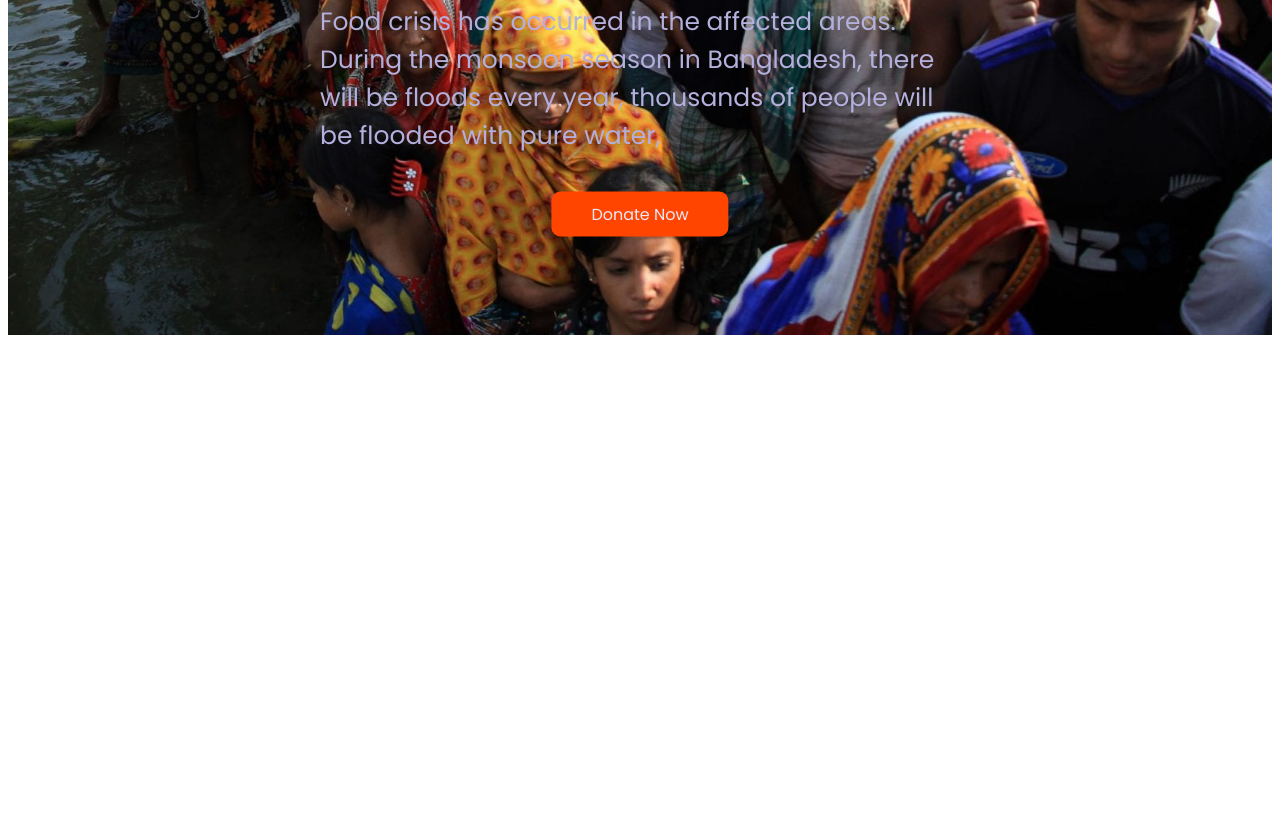
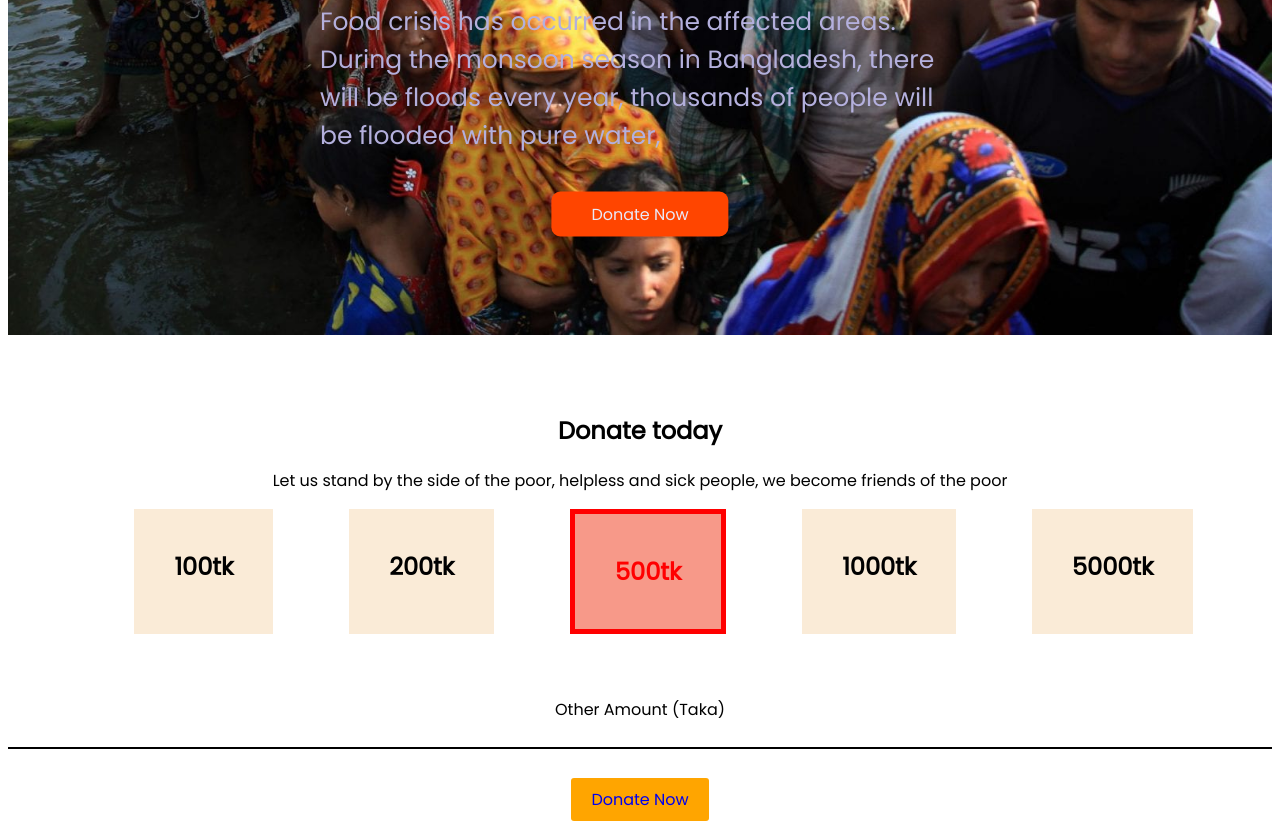
Before and after one commit to sajibuddintuhin/fast-assignment, a plain HTML site: page index.html in a window 1280 px wide. Shown: the part 506-1327 px from the top of the page. Before the commit the page ends 856 px from the top, so only its background shows below. Drawn offline with Linux system fonts and the light colour scheme; a web font is replaced by a local one.

Commit message:
threed cmm

```diff
--- a/index.html
+++ b/index.html
@@ -18,11 +18,31 @@
             <div class="in-need"><h1>More In Need</h1></div>
             <p class="food-crisis">Food crisis has occurred in the affected areas. During the monsoon season in Bangladesh, there will be floods every year, thousands of people will be flooded with pure water,</p>
             <a id="Donate" href="">Donate Now</a>
+         </div>
+    </section>
 
-
+    <section class="today">
+        <div class="donate-today">
+            <h1>Donate today</h1>
+            <p>Let us stand by the side of the poor, helpless and sick people, we become friends of the poor</p>
         </div>
     </section>
 
+    <section class="amount">
+        <div id="one-hundred"><h1>100tk</h1></div>
+        <div id="tow-hundred"><h1>200tk</h1></div>
+        <div id="three-hundred"><h1>500tk</h1></div>
+        <div id="one-thousand"><h1>1000tk</h1></div>
+        <div id="five-thousand"><h1>5000tk</h1></div>
+    </section>
+    <div>
+        <div class="Other-Amount">
+            <p>Other Amount (Taka)</p>
+        </div>
+        <div class="donate-now">
+            <a  href="Donate" class="donate-now">Donate Now</a>
+        </div>
+    </div>
 
 </body>
 </html>
--- a/style.css
+++ b/style.css
@@ -1,6 +1,5 @@
 body{
-    display: flex;
-    font-family: 'Poppins', sans-serif;
+     font-family: 'Poppins', sans-serif;
 }
 .helping img{
     width: 100%;
@@ -42,3 +41,59 @@ body{
     background-color: orangered;
     padding: 10px 40px;
 }
+.donate-today{
+    padding-top: 4%;
+    text-align: center;
+}
+.amount{
+    display:flex;
+
+}
+#one-hundred{
+    margin-left: 10%;
+    padding: 20px 40px;
+    background-color: antiquewhite;
+
+}
+#tow-hundred{
+    margin-left: 6%;
+    padding: 20px 40px;
+    background-color: antiquewhite;
+}
+#three-hundred{
+    margin-left: 6%;
+    padding: 20px 40px;
+    background-color: rgb(247, 153, 137);
+    color: red;
+    border-color: red;
+    border:solid 5px;
+}
+#one-thousand{
+    margin-left: 6%;
+    padding: 20px 40px;
+    background-color: antiquewhite;
+
+}
+#five-thousand{
+    margin-left: 6%;
+    padding: 20px 40px;
+    background-color: antiquewhite;
+}
+.Other-Amount p{
+    text-align: center;
+    margin-top: 5%;
+    padding-bottom: 2%;
+    border-bottom:solid 2px;
+
+}
+.donate-now {
+    text-decoration: none;
+    text-align: center;
+    margin-top: 3%;
+}
+.donate-now a {
+
+    padding: 10px 20px;
+    background-color: orange;
+    border-radius: 3px;
+}
```
